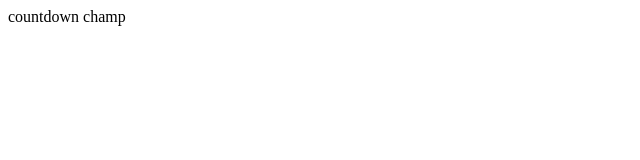
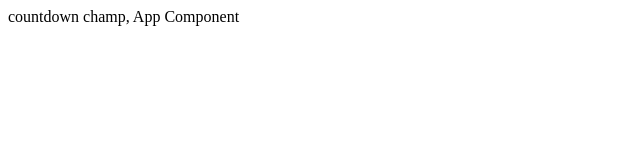
Before and after one commit to AJRedDevil/countdownchamp, a React (Create React App) app: page / in a window 1280 px wide. Shown: the top 160 px of the page, without its empty margins (0-640 px from the left). Built offline with nearby package versions, Linux system fonts and the light colour scheme.

Commit message:
First component

```diff
--- /dev/null
+++ b/src/App.jsx
@@ -0,0 +1,11 @@
+import React, { Component } from 'react';
+
+class App extends Component {
+    render() {
+        return (
+            <div>countdown champ, App Component</div>
+        );
+    }
+}
+
+export default App;
--- a/src/index.js
+++ b/src/index.js
@@ -1,7 +1,9 @@
 import React from 'react';
 import ReactDOM from 'react-dom';
 
+import App from './App';
+
 ReactDOM.render(
-    <div>countdown champ</div>,
+    <App />,
     document.getElementById('root')
 );
```
